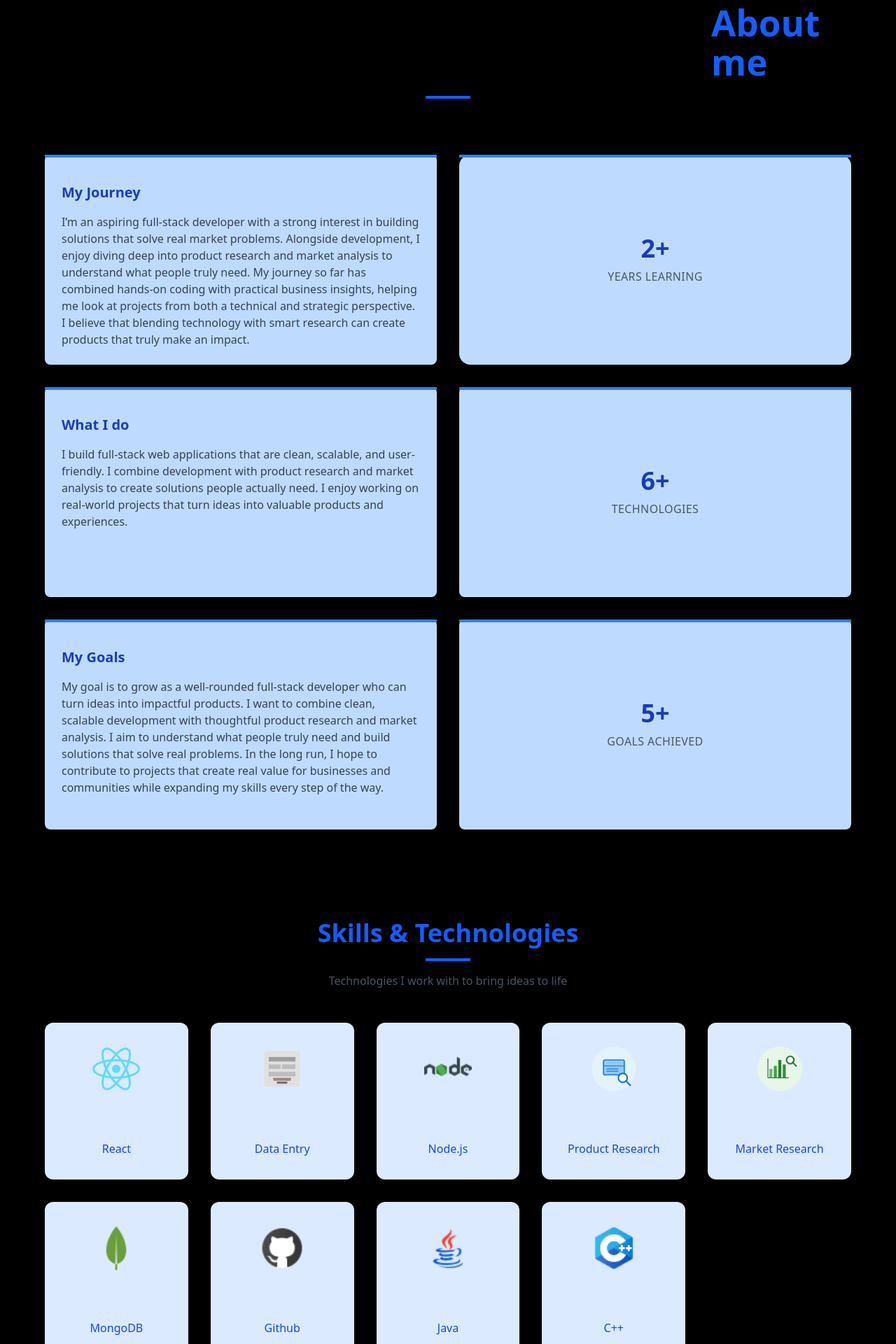
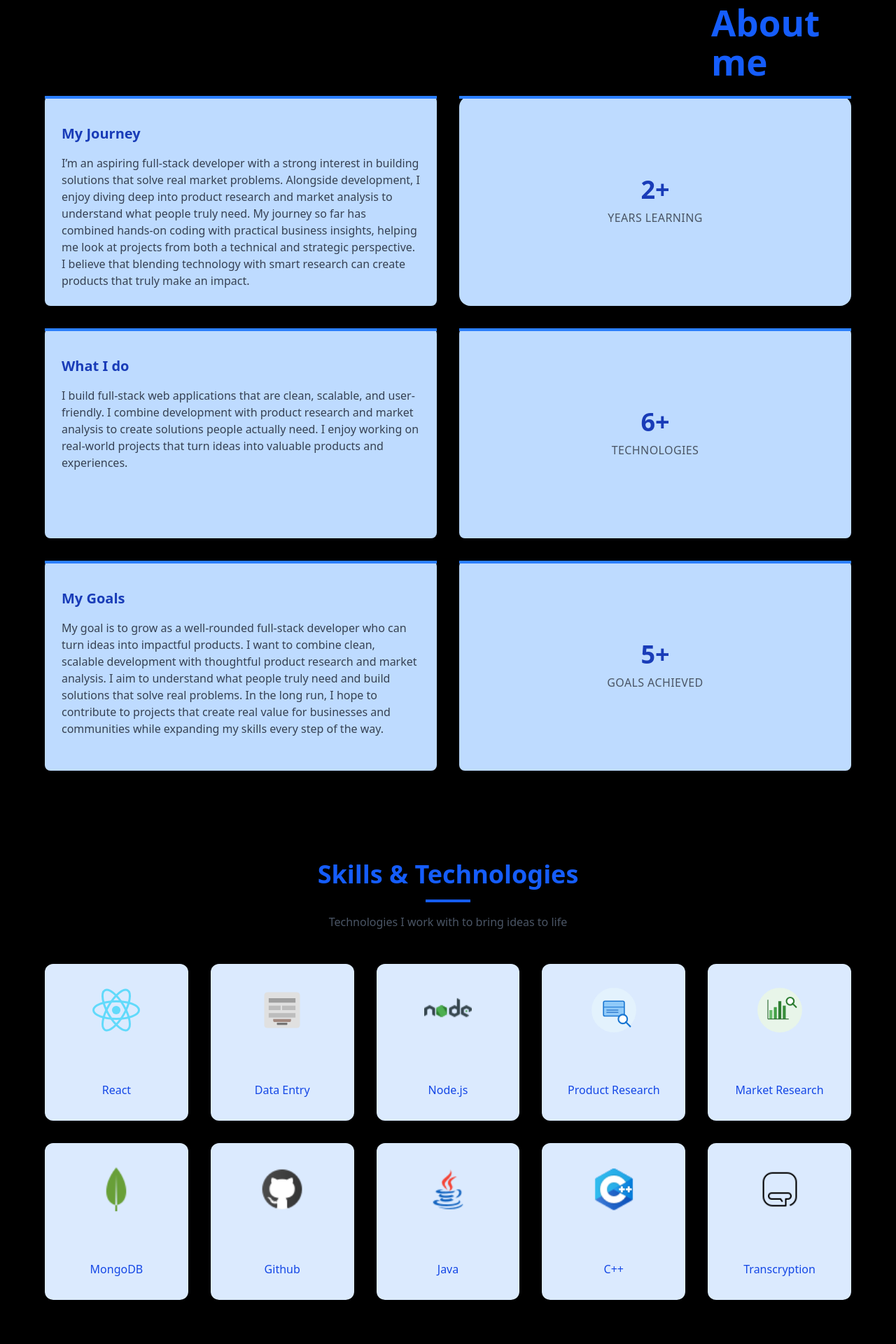
Before and after one commit to Madreeban0/Portfolio, a React (Vite) app in the folder frontend/: page / in a window 1280 px wide. Shown: the part 940-2860 px from the top of the page at 70% size. Built offline with nearby package versions, Linux system fonts and the light colour scheme; the HTML template or start-up script is replaced by a standard one.

Commit message:
Updated skills

```diff
--- a/frontend/src/components/About.jsx
+++ b/frontend/src/components/About.jsx
@@ -7,9 +7,7 @@ export default function About() {
     <section id="about" className="py-16 px-4 bg-black">
 
         <h1 className="ml-250 mb-5 mt-20 text-blue-600 font-bold">About me</h1>
-         <div className="relative w-16 h-1 mb-20 bg-blue-600 mx-auto mt-4 overflow-hidden">
-          <div className="absolute top-0 left-0 h-full bg-red-700 animate-fillLine"></div>
-        </div>
+
       <div className="max-w-6xl mx-auto grid grid-cols-1 md:grid-cols-2 gap-8">
 
         {/* Card 1 */}
--- a/frontend/src/components/Projects.jsx
+++ b/frontend/src/components/Projects.jsx
@@ -17,7 +17,7 @@ export default function Projects() {
         {/* Card */}
         <div className="mt-20 w-280 bg-blue-200 rounded-xl shadow-lg border-t-4 border-blue-700 p-8 max-w-xl mx-auto h-180">
           <img
-            src="/public/projects.png"
+            src="/projects.png"
             alt="Coming Soon"
             className="w-20 h-20 mx-auto mb-4"
           />
--- a/frontend/src/components/Skills.jsx
+++ b/frontend/src/components/Skills.jsx
@@ -10,6 +10,7 @@ const skills = [
   {name: "Github", icon:"github.png"},
   { name: "Java", icon: "java.png" },
   { name: "C++", icon: "c.png" },
+  {name: "Transcryption", icon:"subtitles.png"}
 ];
 
 export default function Skills() {
```
Also changed, not shown: frontend/public/subtitles.png (added), frontend/reebanportfolio.me (DNS Records).csv (added), 1 other file (tests, documents, lock files or other folders).
